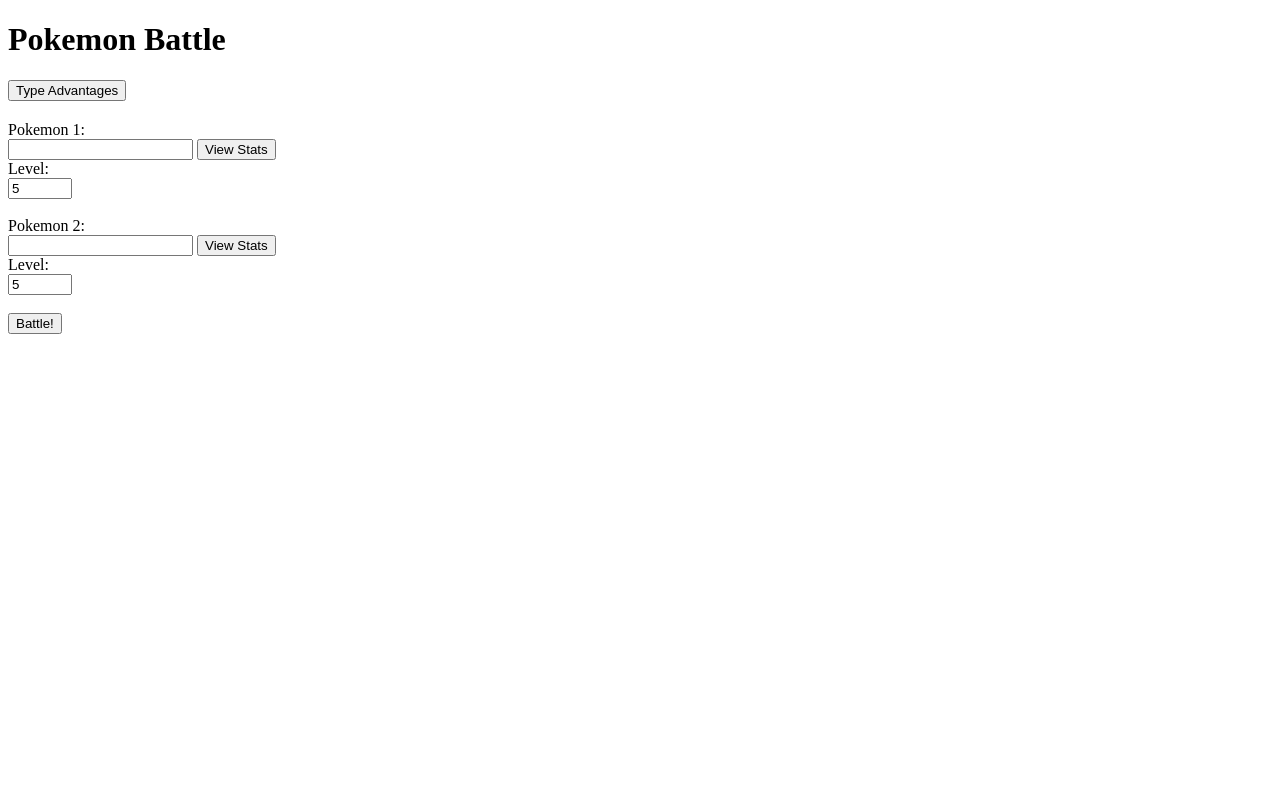
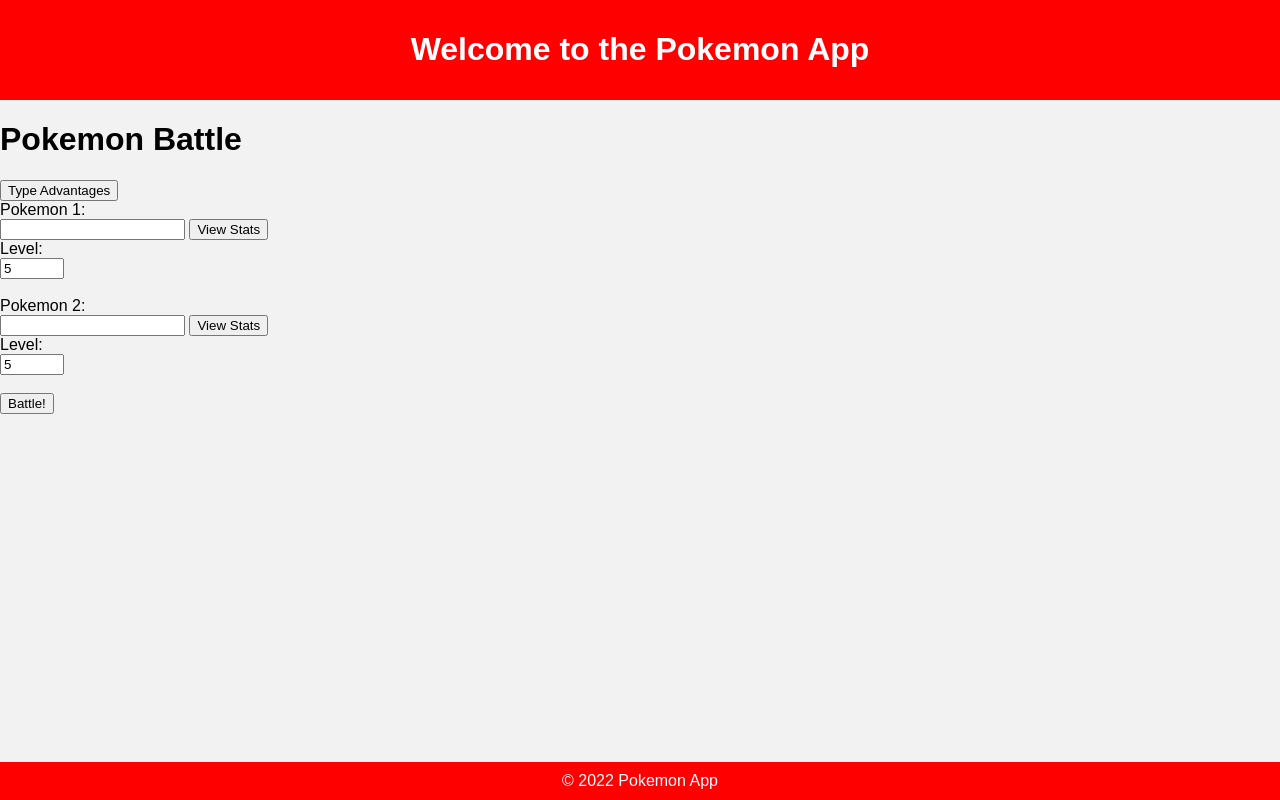
Before and after one commit to LAMaglan/PokeFightSimulartor, a FastAPI app: page / in a window 1280 px wide. Run offline with FastAPI, Linux system fonts and the light colour scheme; data that the repository does not hold is empty.

Commit message:
basic CSS for all (but types.html)

```diff
--- /dev/null
+++ b/templates/base.html
@@ -0,0 +1,51 @@
+<!DOCTYPE html>
+<html lang="en">
+
+<head>
+    <meta charset="UTF-8">
+    <meta name="viewport" content="width=device-width, initial-scale=1.0">
+    <title>Pokemon App</title>
+    <style>
+        /* Add your common CSS styling here */
+        body {
+            background-color: #f2f2f2;
+            font-family: Arial, sans-serif;
+            margin: 0;
+            display: flex;
+            flex-direction: column;
+            min-height: 100vh;
+        }
+
+        header {
+            background-color: red;
+            padding: 10px;
+            text-align: center;
+            color: white;
+        }
+
+        footer {
+            background-color: red;
+            padding: 10px;
+            text-align: center;
+            color: white;
+            margin-top: auto;
+        }
+    </style>
+</head>
+
+<body>
+    <header>
+        <h1>Welcome to the Pokemon App</h1>
+    </header>
+
+    <main>
+        {% block content %}
+        {% endblock %}
+    </main>
+
+    <footer>
+        &copy; 2022 Pokemon App
+    </footer>
+</body>
+
+</html>
--- a/templates/index.html
+++ b/templates/index.html
@@ -1,5 +1,4 @@
-<!DOCTYPE html>
-<html lang="en">
+{% extends "base.html" %}
 
 <head>
     <meta charset="UTF-8">
@@ -11,7 +10,7 @@
     </style>
 </head>
 
-<body>
+{% block content %}
 <h1>Pokemon Battle</h1>
 
 <button id="statsButton" onclick="window.location.href='/types'">Type Advantages</button>
@@ -81,6 +80,4 @@
             filterDatalist(input2, document.getElementById('pokemon_list2'), fullPokemonList);
         });
 </script>
-</body>
-
-</html>
+{% endblock %}
```
Also changed, not shown: templates/battle.html (+3 -11 lines), templates/pokemon_stats.html (+3 -11 lines). Lines whose indentation alone changed are shown as unchanged.
